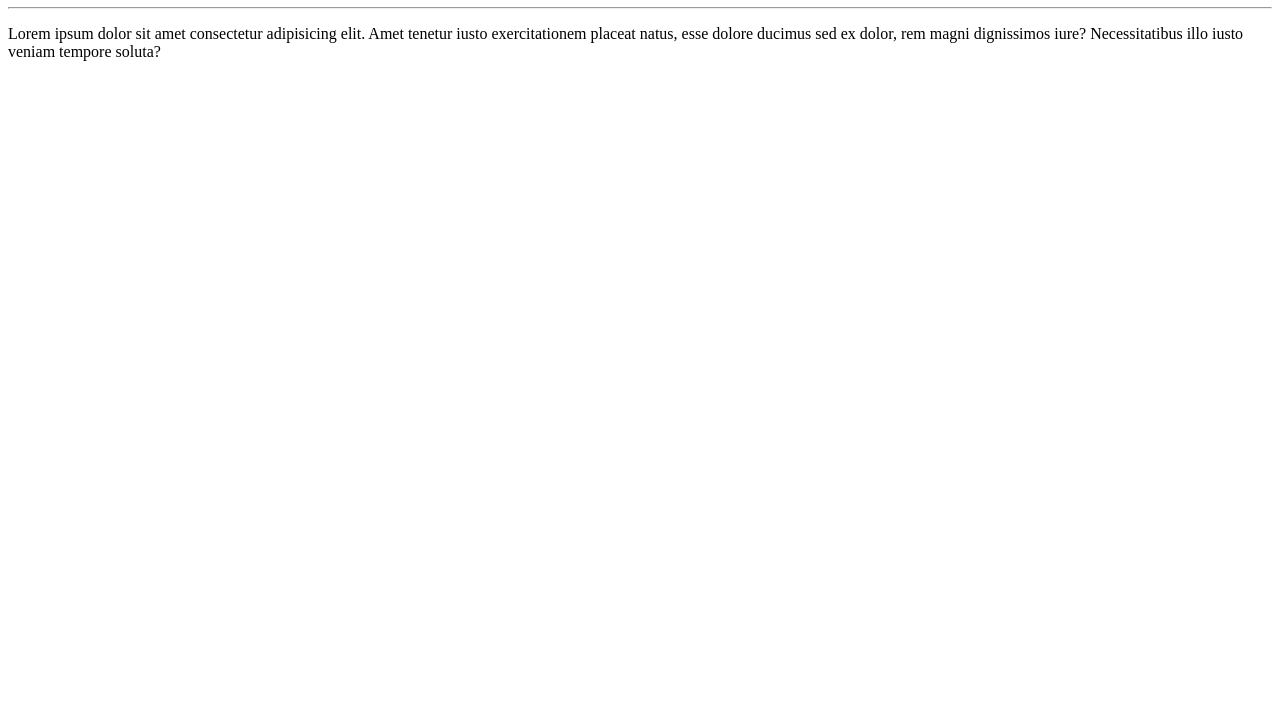
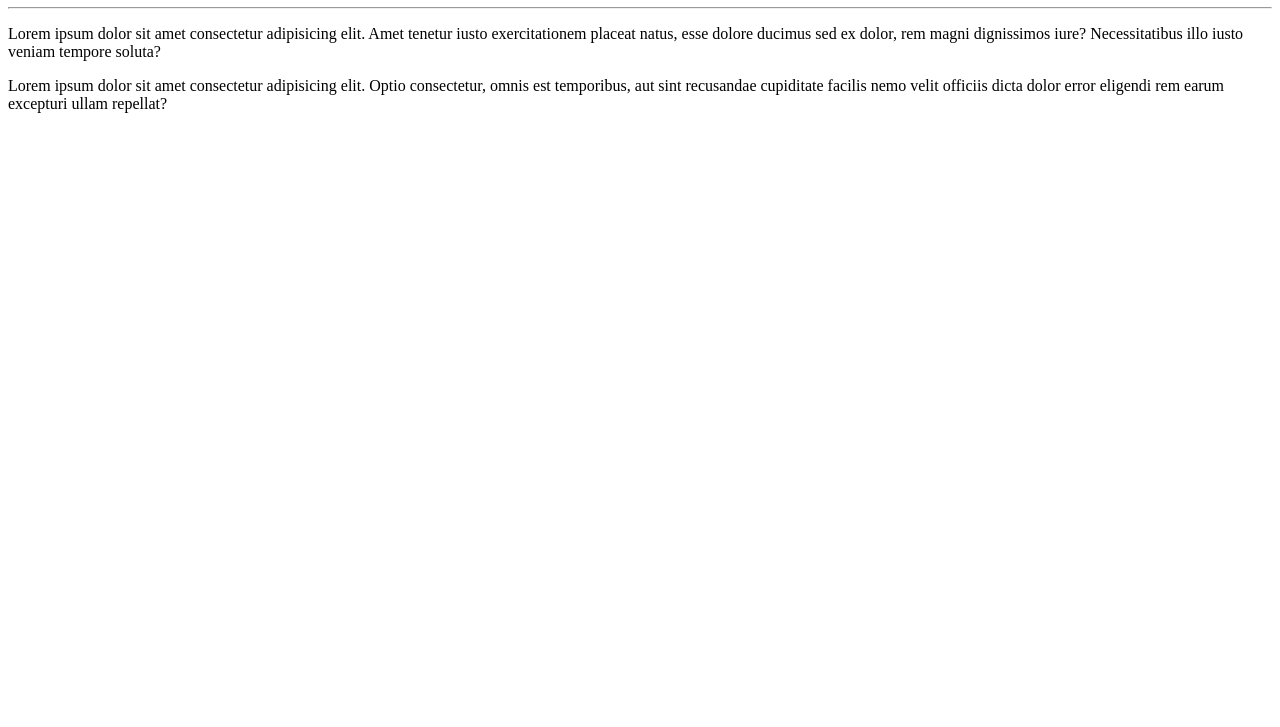
Before and after one commit to DantonMatheus/Hello-World, a plain HTML site: page site-exemplo/index.html in a window 1280 px wide. Shown: the part 73-800 px from the top of the page. Drawn offline with Linux system fonts and the light colour scheme.

Commit message:
Add novo parágrafo

```diff
--- a/site-exemplo/index.html
+++ b/site-exemplo/index.html
@@ -10,5 +10,6 @@
     <h1>Hello World!</h1>
     <hr>
     <p>Lorem ipsum dolor sit amet consectetur adipisicing elit. Amet tenetur iusto exercitationem placeat natus, esse dolore ducimus sed ex dolor, rem magni dignissimos iure? Necessitatibus illo iusto veniam tempore soluta?</p>
+    <p>Lorem ipsum dolor sit amet consectetur adipisicing elit. Optio consectetur, omnis est temporibus, aut sint recusandae cupiditate facilis nemo velit officiis dicta dolor error eligendi rem earum excepturi ullam repellat?</p>
 </body>
 </html>
```
